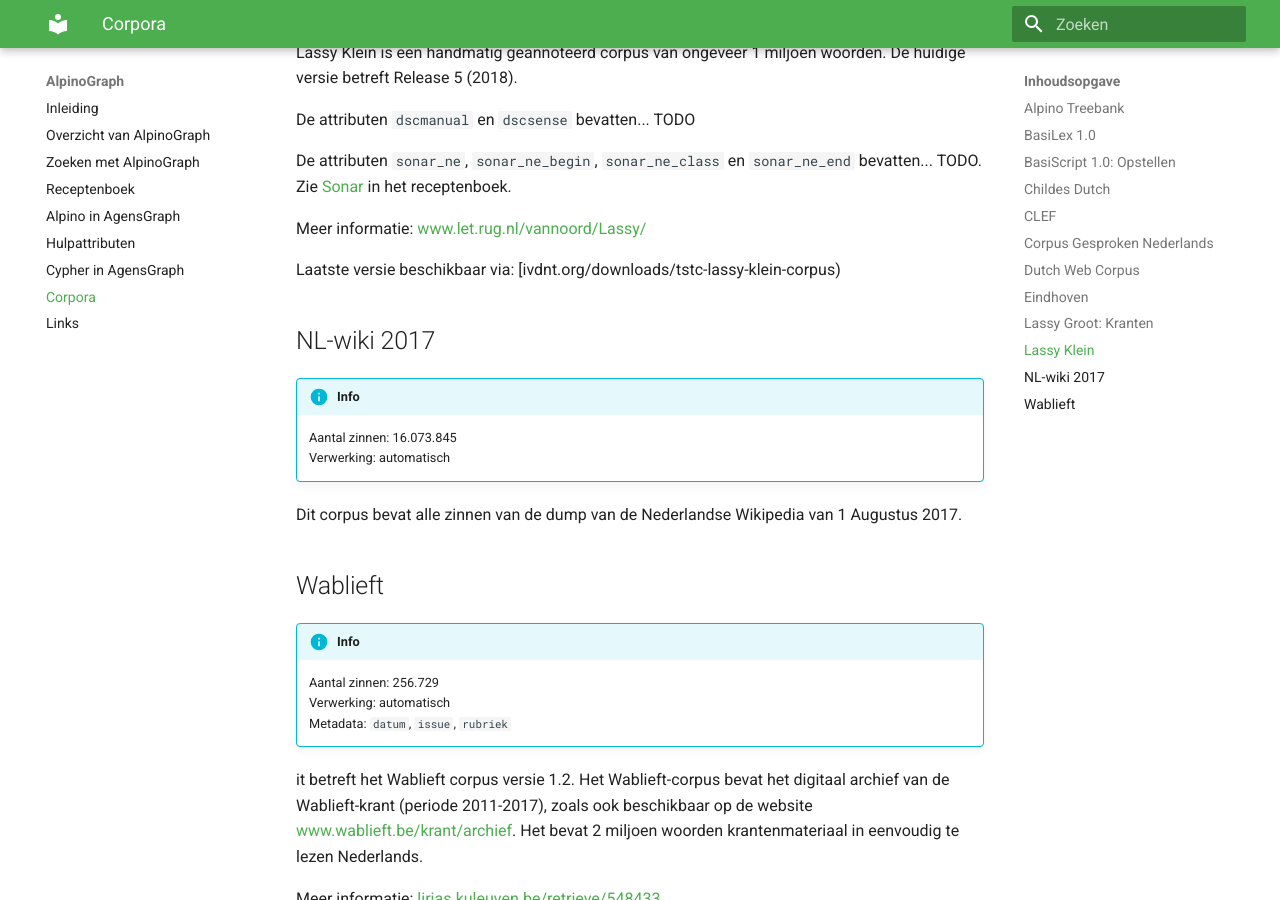
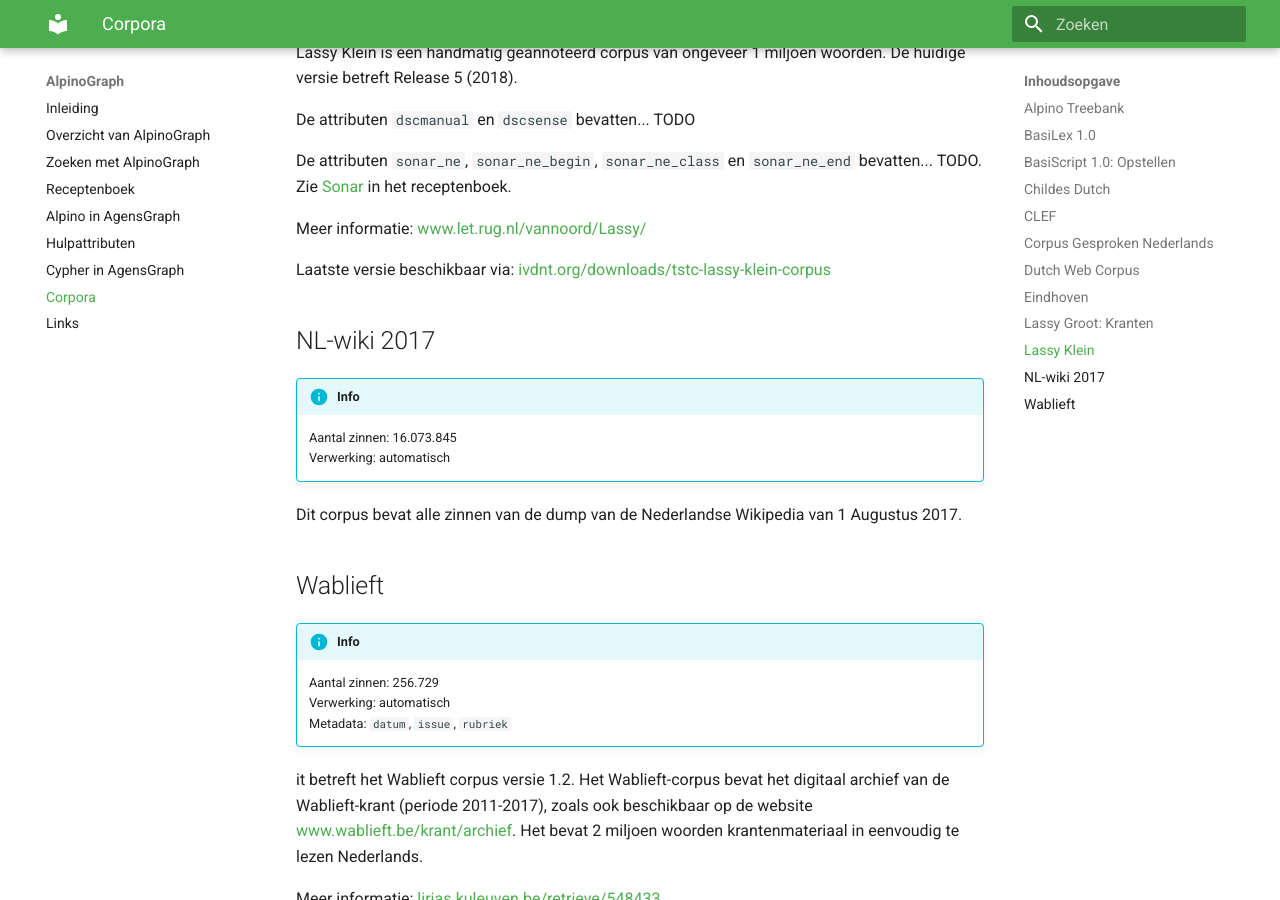
Before and after one commit to rug-compling/alpinograph-docs, an MkDocs documentation site: the page built from docs/corpora.md, in a window 1280 px wide and 900 px high, scrolled down 4519 px. Built offline with MkDocs 1.6.1 and Material for MkDocs 9.7.7, drawn with Linux system fonts in a browser that asks for light colours; part of the change alters nothing that is shown.

```diff
--- a/docs/corpora.md
+++ b/docs/corpora.md
@@ -164,7 +164,7 @@ het receptenboek.
 
 Meer informatie: [www.let.rug.nl/vannoord/Lassy/](https://www.let.rug.nl/vannoord/Lassy/)
 
-Laatste versie beschikbaar via: [ivdnt.org/downloads/tstc-lassy-klein-corpus)
+Laatste versie beschikbaar via: [ivdnt.org/downloads/tstc-lassy-klein-corpus](https://ivdnt.org/downloads/tstc-lassy-klein-corpus)
 
 ## NL-wiki 2017
 
```
Also changed, not shown: docs/recepten.md (+1 -0 lines).
